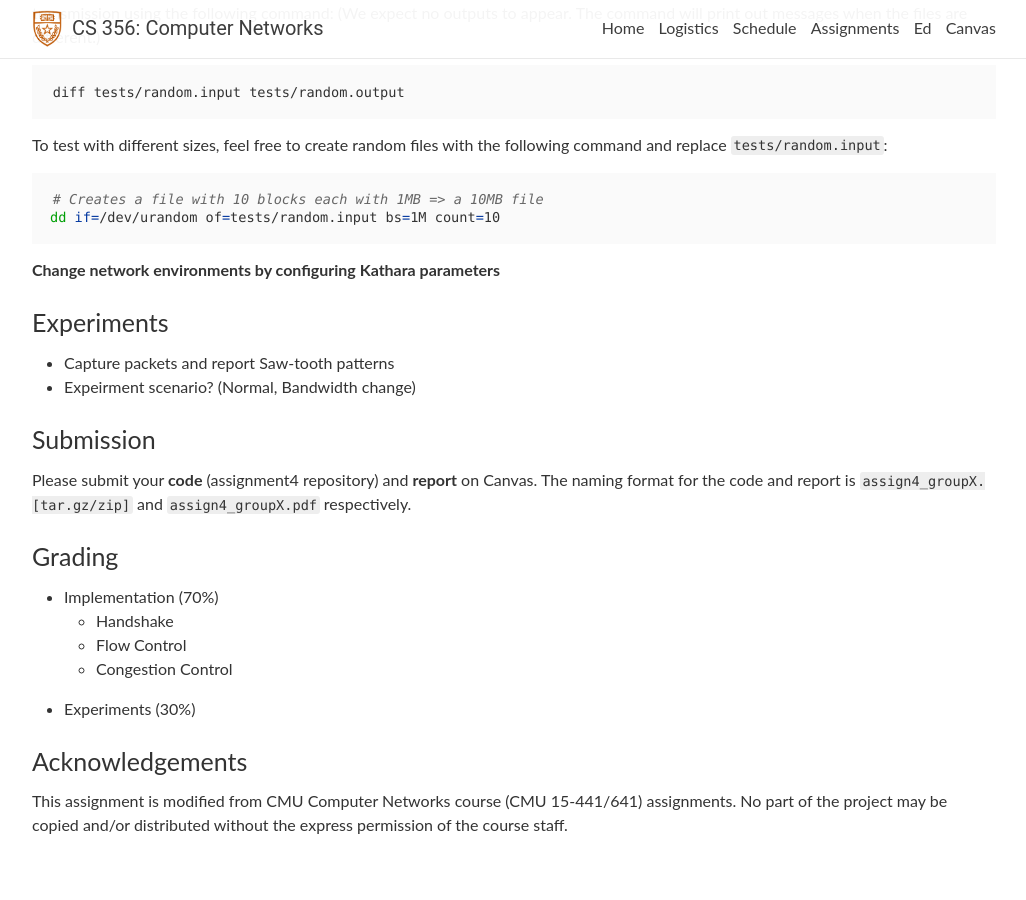
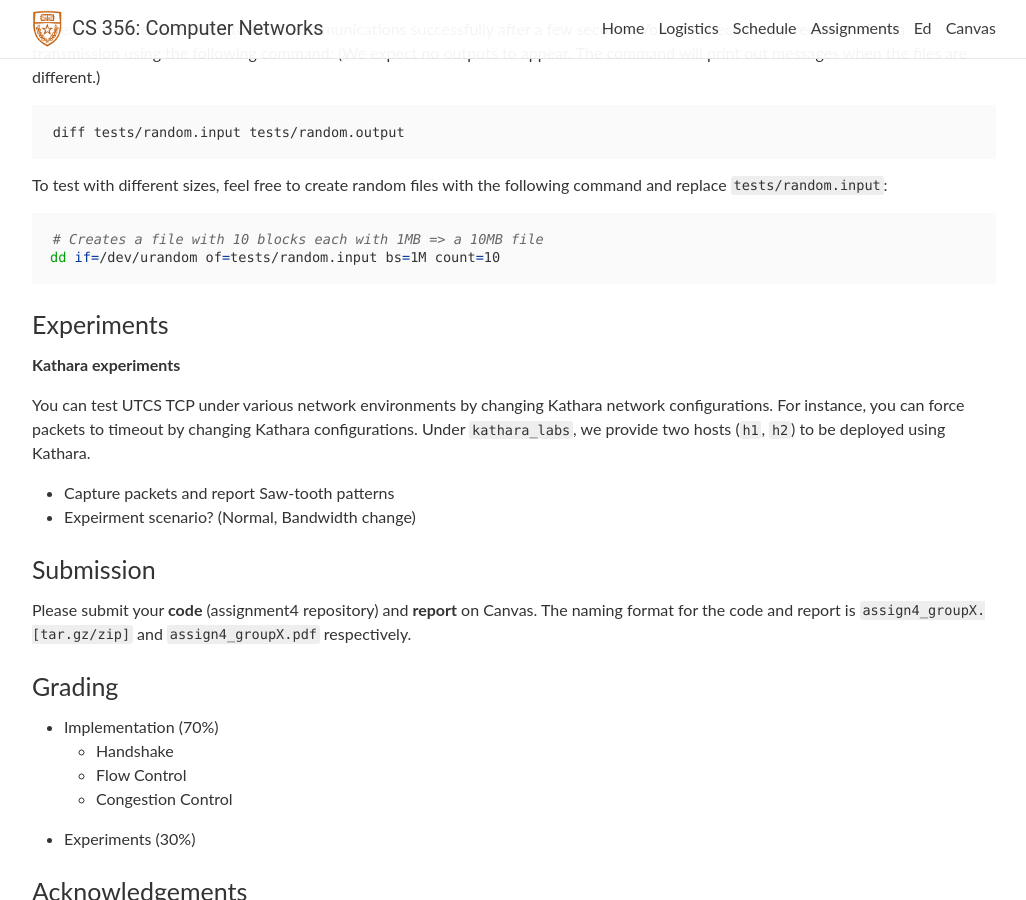
Before and after one commit to utcs356/sp25, a Jekyll site: the page built from _pages/4_congestion_flow_control.md, in a window 1280 px wide and 900 px high, scrolled down 5303 px. Shown: the whole window, without its empty margins (126-1152 px from the left). Built offline with Jekyll 4.4.1, drawn with Linux system fonts in a browser that asks for light colours; nearby versions of some CDN libraries; comment, search, counter and statistics services are not loaded.

Commit message:
assn4 desc update

````diff
--- a/_pages/4_congestion_flow_control.md
+++ b/_pages/4_congestion_flow_control.md
@@ -163,6 +163,7 @@ In `backend.c`, you will implement or modify the following functions to implemen
 We describe tools for developing and testing the implementation.
 
 **Simple server and client**
+
 We provide an example implementation of server and client that use UTCS-TCP sockets.
 Please check `server.c` and `client.c` for more details.
 To execute the programs, run the following commands. In this example, we assume you are running server and client in local environments.
@@ -198,10 +199,15 @@ To test with different sizes, feel free to create random files with the followin
 dd if=/dev/urandom of=tests/random.input bs=1M count=10
 ```
 
-**Change network environments by configuring Kathara parameters**
-
 
 ### Experiments
+
+**Kathara experiments**
+
+You can test UTCS TCP under various network environments by changing Kathara network configurations.
+For instance, you can force packets to timeout by changing Kathara configurations.
+Under `kathara_labs`, we provide two hosts (`h1`, `h2`) to be deployed using Kathara.
+
 
 * Capture packets and report Saw-tooth patterns
 * Expeirment scenario? (Normal, Bandwidth change)
````
